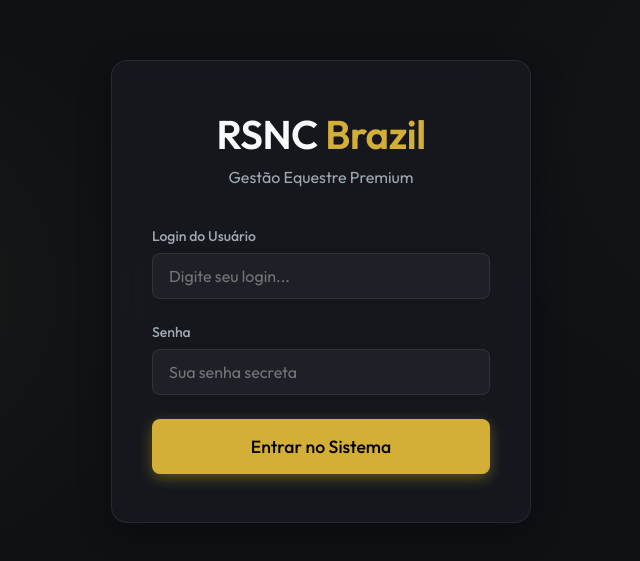
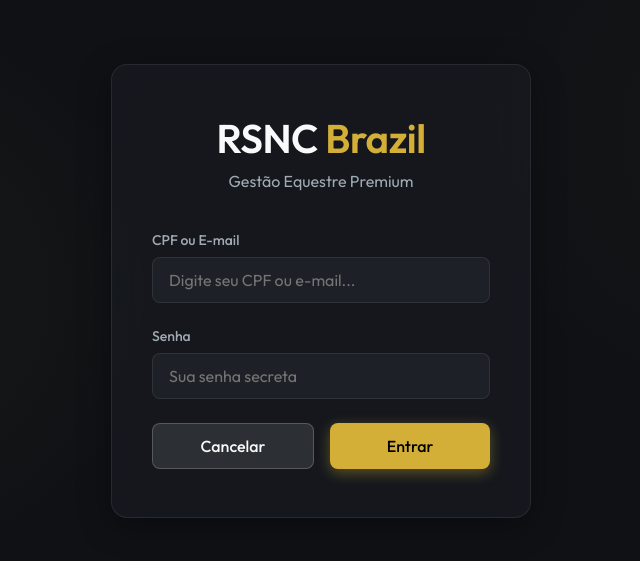
Before and after one commit to klebersalvador/rnscbrazil, a React (Vite) app in the folder frontend_new/: page /rsncbrazil/login in a window 1280 px wide. Shown: the part 109-670 px from the top of the page, without its empty margins (319-959 px from the left). Built offline with nearby package versions, Linux system fonts and the light colour scheme.

Commit message:
Melhorias no registro e login

```diff
--- a/frontend_new/src/components/Login.jsx
+++ b/frontend_new/src/components/Login.jsx
@@ -1,8 +1,10 @@
 import { useState } from 'react';
+import { useNavigate } from 'react-router-dom';
 
 import './Login.css'; // We will create this for specific login styles
 
 export default function Login({ onLoginSuccess }) {
+  const navigate = useNavigate();
   const [login, setLogin] = useState('');
   const [senha, setSenha] = useState('');
   const [loading, setLoading] = useState(false);
@@ -51,11 +53,11 @@ export default function Login({ onLoginSuccess }) {
 
         <form onSubmit={handleSubmit}>
           <div className="form-group">
-            <label>Login do Usuário</label>
+            <label>CPF ou E-mail</label>
             <input
               type="text"
               className="input-field"
-              placeholder="Digite seu login..."
+              placeholder="Digite seu CPF ou e-mail..."
               value={login}
               onChange={(e) => setLogin(e.target.value)}
               required
@@ -74,9 +76,14 @@ export default function Login({ onLoginSuccess }) {
             />
           </div>
 
-          <button type="submit" className="btn btn-primary w-100" disabled={loading}>
-            {loading ? 'Autenticando...' : 'Entrar no Sistema'}
-          </button>
+          <div style={{ display: 'flex', gap: '1rem', marginTop: '1.5rem' }}>
+            <button type="button" onClick={() => navigate('/')} className="btn btn-secondary" style={{ flex: 1 }}>
+              Cancelar
+            </button>
+            <button type="submit" className="btn btn-primary" style={{ flex: 1 }} disabled={loading}>
+              {loading ? 'Autenticando...' : 'Entrar'}
+            </button>
+          </div>
         </form>
       </div>
     </div>
--- a/frontend_new/src/components/Registro.jsx
+++ b/frontend_new/src/components/Registro.jsx
@@ -135,7 +135,7 @@ export default function Registro() {
     });
 
     // Aba Acesso
-    const reqAcesso = ['login', 'senha', 'confirmarSenha'];
+    const reqAcesso = ['senha', 'confirmarSenha'];
     reqAcesso.forEach(field => {
       if (!formData[field]) newErrors[field] = true;
     });
@@ -143,6 +143,12 @@ export default function Registro() {
     if (formData.senha && formData.confirmarSenha && formData.senha !== formData.confirmarSenha) {
       newErrors.confirmarSenha = true;
       toast.error('As senhas não coincidem!');
+    }
+
+    const passwordRegex = /^(?=.*[a-z])(?=.*[A-Z])(?=.*\d)(?=.*[@$!%*?&])[A-Za-z\d@$!%*?&]{8,}$/;
+    if (formData.senha && !passwordRegex.test(formData.senha)) {
+      newErrors.senha = true;
+      toast.error('A senha deve ter no mínimo 8 caracteres, com letras maiúsculas, minúsculas, números e símbolos.');
     }
 
     setErrors(newErrors);
@@ -365,21 +371,27 @@ export default function Registro() {
 
           {/* TAB 3: ACESSO AO SISTEMA */}
           <div style={{ display: activeTab === 'acesso' ? 'flex' : 'none', flexDirection: 'column', flex: 1 }}>
-            <div style={{ display: 'grid', gridTemplateColumns: '1fr', gap: '1rem', marginBottom: '0.5rem' }}>
-              <div className="form-group">
-                <label>Login de Acesso *</label>
-                <input type="text" name="login" value={formData.login} onChange={handleChange} className={`input-field ${errors.login ? 'input-error' : ''}`} />
-              </div>
-            </div>
 
+            <div style={{ flex: 1, display: 'flex', flexDirection: 'column', justifyContent: 'center' }}>
               <div style={{ display: 'grid', gridTemplateColumns: '1fr 1fr', gap: '1rem', marginBottom: '0.5rem' }}>
                 <div className="form-group">
                   <label>Senha *</label>
                   <input type="password" name="senha" value={formData.senha} onChange={handleChange} className={`input-field ${errors.senha ? 'input-error' : ''}`} />
+                  {formData.senha && !/^(?=.*[a-z])(?=.*[A-Z])(?=.*\d)(?=.*[@$!%*?&])[A-Za-z\d@$!%*?&]{8,}$/.test(formData.senha) && (
+                    <small style={{ color: '#ff4444', marginTop: '4px', display: 'block', fontSize: '12px' }}>
+                      A senha deve ter no mínimo 8 caracteres, com letras maiúsculas, minúsculas, números e símbolos.
+                    </small>
+                  )}
                 </div>
                 <div className="form-group">
                   <label>Confirmar Senha *</label>
                   <input type="password" name="confirmarSenha" value={formData.confirmarSenha} onChange={handleChange} className={`input-field ${errors.confirmarSenha ? 'input-error' : ''}`} />
+                  {formData.confirmarSenha && formData.senha !== formData.confirmarSenha && (
+                    <small style={{ color: '#ff4444', marginTop: '4px', display: 'block', fontSize: '12px' }}>
+                      As senhas não coincidem.
+                    </small>
+                  )}
+                </div>
               </div>
             </div>
 
```
Also changed, not shown: 1 other file (tests, documents, lock files or other folders). Lines whose indentation alone changed are shown as unchanged.
